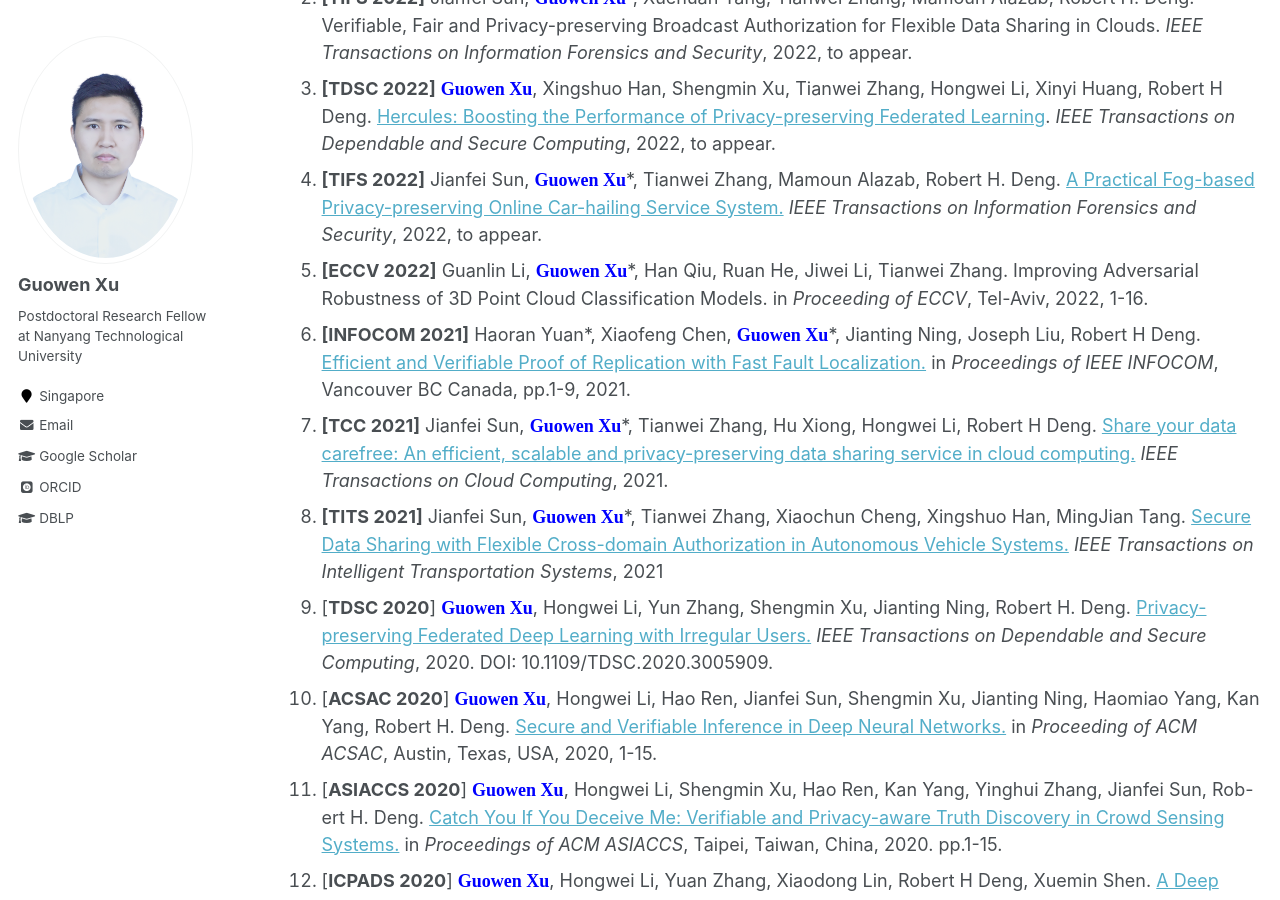
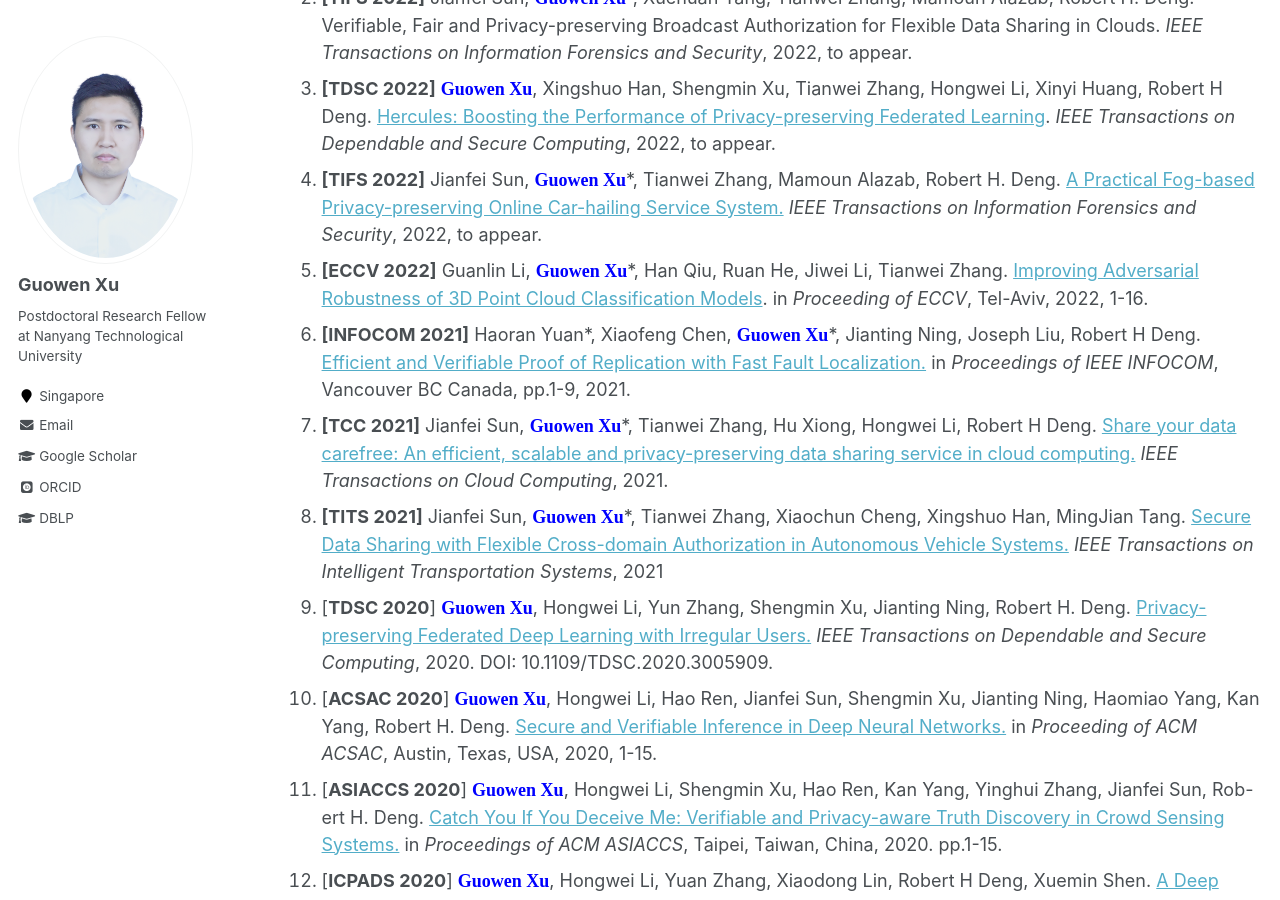
Before and after one commit to Guowen-xu/guowen-xu.github.io, a Jekyll site: the page built from _pages/publications.md, in a window 1280 px wide and 900 px high, scrolled down 424 px. Built offline with Jekyll 4.4.1, drawn with Linux system fonts in a browser that asks for light colours; some web fonts are replaced; part of the change alters nothing that is shown.

Commit message:
Update publications.md

```diff
--- a/_pages/publications.md
+++ b/_pages/publications.md
@@ -18,7 +18,7 @@ You can find my articles on my [Google Scholar](https://scholar.google.com.hk/ci
 2. **[TIFS 2022]** Jianfei Sun, **<font face="Times New Roman" color=blue size=4> Guowen Xu</font>**\*, Xuehuan Yang, Tianwei Zhang, Mamoun Alazab, Robert H. Deng. Verifiable, Fair and Privacy-preserving Broadcast Authorization for Flexible Data Sharing in Clouds. *IEEE Transactions on Information Forensics and Security*, 2022, to appear.
 3. **[TDSC 2022]**  **<font face="Times New Roman" color=blue size=4> Guowen Xu</font>**, Xingshuo Han, Shengmin Xu, Tianwei Zhang, Hongwei Li, Xinyi Huang, Robert H Deng. [Hercules: Boosting the Performance of Privacy-preserving Federated Learning](https://ieeexplore.ieee.org/document/9935302). *IEEE Transactions on Dependable and Secure Computing*, 2022, to appear.
 4. **[TIFS 2022]** Jianfei Sun, **<font face="Times New Roman" color=blue size=4> Guowen Xu</font>**\*, Tianwei Zhang, Mamoun Alazab, Robert H. Deng. [A Practical Fog-based Privacy-preserving Online Car-hailing Service System.](https://ieeexplore.ieee.org/document/9849044) *IEEE Transactions on Information Forensics and Security*, 2022, to appear.
-5. **[ECCV 2022]** Guanlin Li, **<font face="Times New Roman" color=blue size=4> Guowen Xu</font>**\*, Han Qiu, Ruan He, Jiwei Li,  Tianwei Zhang. Improving Adversarial Robustness of 3D Point Cloud Classification Models. in *Proceeding of  ECCV*, Tel-Aviv, 2022, 1-16.
+5. **[ECCV 2022]** Guanlin Li, **<font face="Times New Roman" color=blue size=4> Guowen Xu</font>**\*, Han Qiu, Ruan He, Jiwei Li,  Tianwei Zhang. [Improving Adversarial Robustness of 3D Point Cloud Classification Models](https://link.springer.com/chapter/10.1007/978-3-031-19772-7_39). in *Proceeding of  ECCV*, Tel-Aviv, 2022, 1-16.
 6. **[INFOCOM 2021]** Haoran Yuan\*, Xiaofeng Chen, **<font face="Times New Roman" color=blue size=4> Guowen Xu</font>**\*, Jianting Ning, Joseph Liu, Robert H Deng.  [Efficient and Verifiable Proof of Replication with Fast Fault Localization.](https://ieeexplore.ieee.org/document/9488729) in *Proceedings of IEEE INFOCOM*, Vancouver BC Canada, pp.1-9, 2021.
 7. **[TCC 2021]** Jianfei Sun,  **<font face="Times New Roman" color=blue size=4> Guowen Xu</font>**\*, Tianwei Zhang, Hu Xiong, Hongwei Li, Robert H Deng. [Share your data carefree: An efficient, scalable and privacy-preserving data sharing service in cloud computing.](https://ieeexplore.ieee.org/document/9560030) *IEEE Transactions on Cloud Computing*, 2021.
 8. **[TITS 2021]** Jianfei Sun,  **<font face="Times New Roman" color=blue size=4> Guowen Xu</font>**\*, Tianwei Zhang, Xiaochun Cheng, Xingshuo Han, MingJian Tang. [Secure Data Sharing with Flexible Cross-domain Authorization in Autonomous Vehicle Systems.](https://ieeexplore.ieee.org/document/9737055) *IEEE Transactions on Intelligent Transportation Systems*, 2021
```
